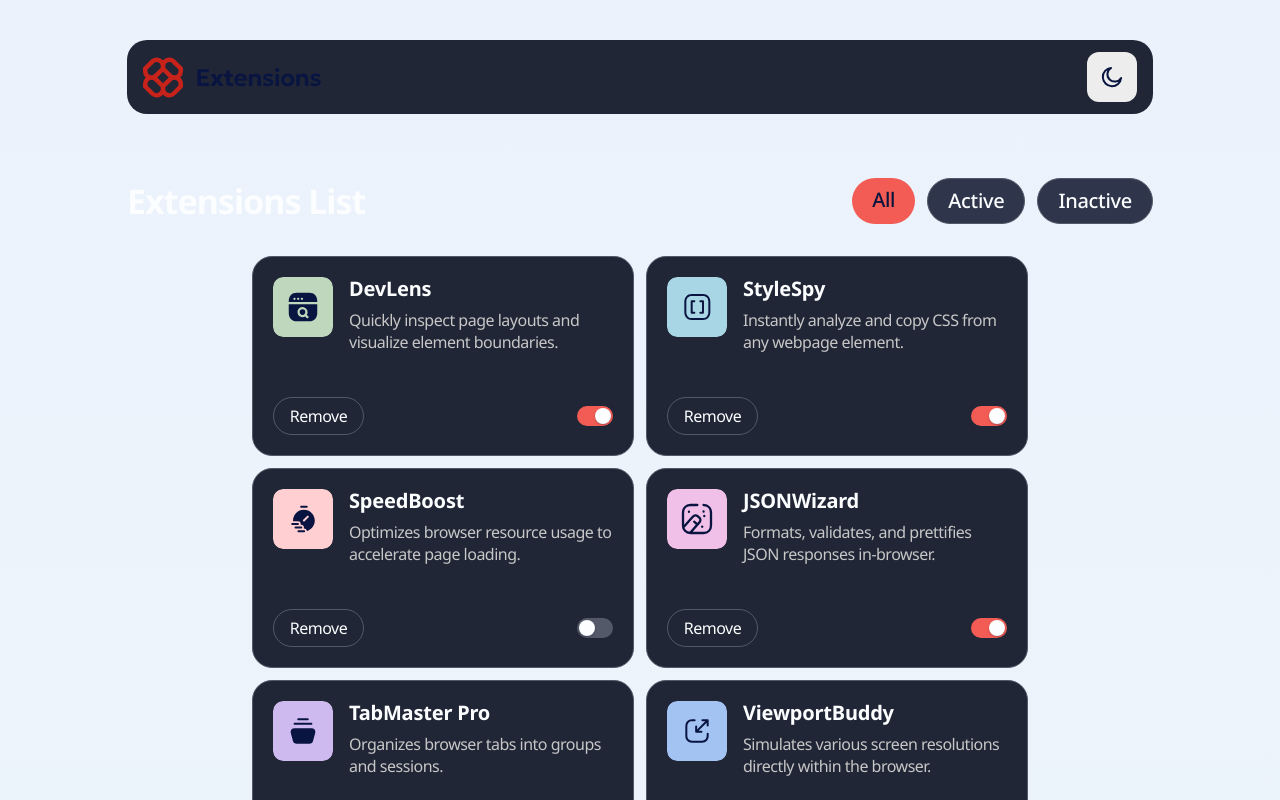
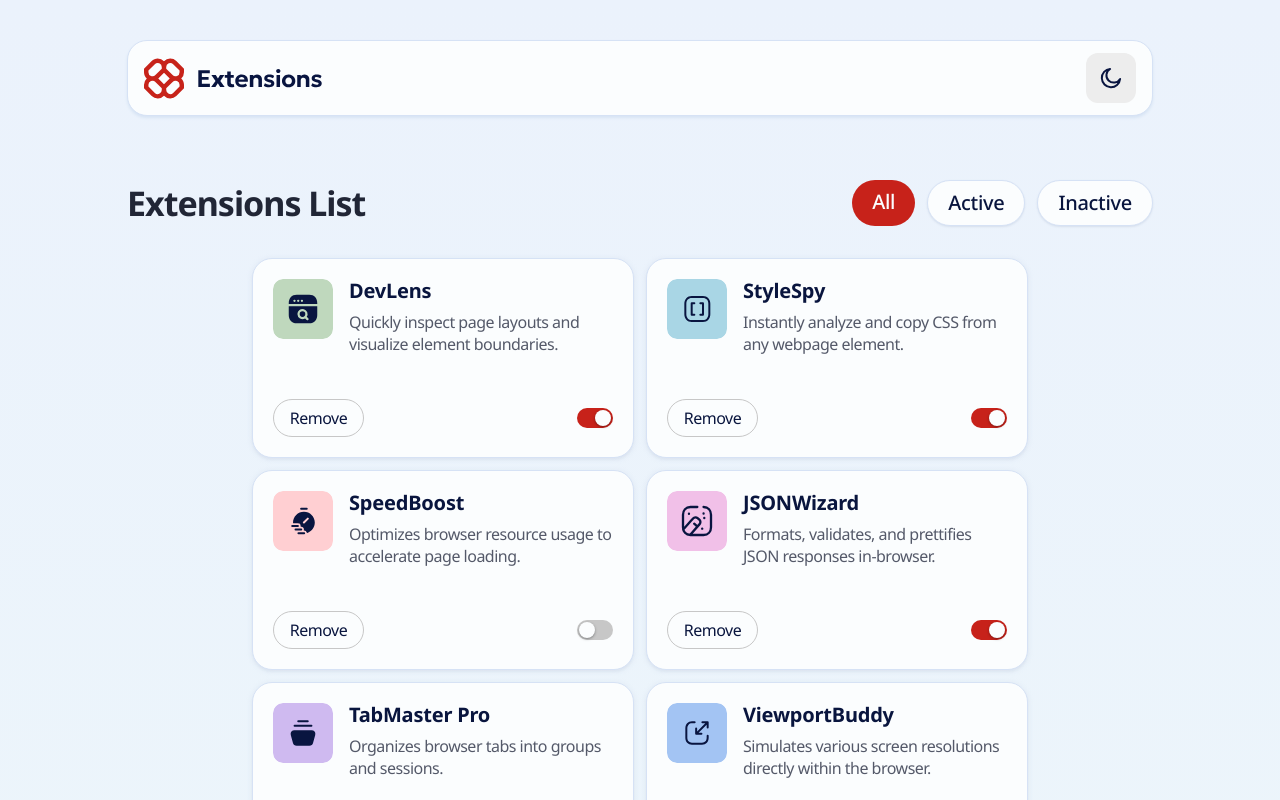
Before and after one commit to Shaimaa01/browser-extension-manager-ui, a React (Vite) app: page / in a window 1280 px wide. Shown: the top 800 px of the page. Built offline with nearby package versions, Linux system fonts and the light colour scheme.

Commit message:
feat(ui): implement light mode colors

```diff
--- a/src/App.jsx
+++ b/src/App.jsx
@@ -1,15 +1,13 @@
-// import ExtensionsList from "./components/ExtensionsList";
 import { ExtensionsList } from "./components/Extensions/ExtensionsList";
 import { Header } from "./components/header/header";
 import { ThemeProvider } from "./context/ThemeContext";
 
 function App() {
   return (
-<ThemeProvider>
-<Header/>
-{/* <ExtensionsList/> */}
-<ExtensionsList/>
-</ThemeProvider>
+    <ThemeProvider>
+      <Header />
+      <ExtensionsList />
+    </ThemeProvider>
   );
 }
 
--- a/src/components/Extensions/ExtensionCard.jsx
+++ b/src/components/Extensions/ExtensionCard.jsx
@@ -10,7 +10,7 @@ export function ExtensionCard({ extension, onToggle, onRemove}) {
   return (
     <div
 
-      className="w-[343px] md:w-[346px] xl:w-[382px] h-[200px] rounded-[20px] border flex flex-col  justify-between p-[20px] bg-Neutral-800 border-Neutral-600"
+      className="w-[343px] md:w-[346px] xl:w-[382px] h-[200px] rounded-[20px] border flex flex-col  justify-between p-[20px] bg-Neutral-0 dark:bg-Neutral-800 border-Neutral-200 dark:border-Neutral-600 shadow-[0_2px_2px_0_hsla(217,34%,82%,0.2),0_1px_5px_1px_hsla(217,34%,82%,0.22)] dark:shadow-none"
     >
       <div className="flex gap-[16px]">
         <ExtensionLogo src={extension.logo} alt={extension.name} />
--- a/src/components/Extensions/ExtensionInfo.jsx
+++ b/src/components/Extensions/ExtensionInfo.jsx
@@ -1,10 +1,10 @@
  export function ExtensionInfo({ name, description }) {
   return (
     <div className="flex flex-col gap-[8px]">
-      <h2 className="text-Neutral-0 font-bold text-[20px] leading-[120%] tracking-[-0.2px]">
+      <h2 className=" text-Neutral-900 dark:text-Neutral-0 font-bold text-[20px] leading-[120%] tracking-[-0.2px]">
         {name}
       </h2>
-      <p className="text-Neutral-300 text-[16px] leading-[140%] tracking-[-0.5px]">
+      <p className="text-Neutral-600 dark:text-Neutral-300 text-[16px] leading-[140%] tracking-[-0.5px]">
         {description}
       </p>
     </div>
--- a/src/components/Extensions/ExtensionsHeader.jsx
+++ b/src/components/Extensions/ExtensionsHeader.jsx
@@ -1,6 +1,6 @@
 export function ExtensionsHeader() {
   return (
-    <h1 className="text-center font-bold text-[34px] leading-[100%] tracking-[-1px] text-Neutral-0">
+    <h1 className="text-center font-bold text-[34px] leading-[100%] tracking-[-1px] text-Neutral-800 dark:text-Neutral-0 ">
       Extensions List
     </h1>
   );
--- a/src/components/Extensions/FilterButton.jsx
+++ b/src/components/Extensions/FilterButton.jsx
@@ -2,10 +2,10 @@ export function FilterButton({ filter, isActive, onClick }) {
   return (
     <button
       onClick={() => onClick(filter)}
-      className={`rounded-full px-[20px] pt-[8px] pb-[10px]  font-medium text-[20px] tracking-[-0.3px] leading-[140%] cursor-pointer ${
+      className={`rounded-full  px-[20px] pt-[8px] pb-[10px] focus:shadow-[0_0_0_2px_#FBFDFE,0_0_0_4px_#F25C54] focus:dark:shadow-[0_0_0_2px_#091540,0_0_0_4px_#F25C54] font-medium text-[20px] tracking-[-0.3px] leading-[140%] cursor-pointer ${
         isActive
-          ? "bg-Red-400 text-Neutral-900"
-          : "bg-Neutral-700 border border-Neutral-600 text-Neutral-0"
+          ? "bg-Red-700 dark:bg-Red-400 hover:bg-Red-500 text-Neutral-0 dark:text-Neutral-900"
+          : "bg-Neutral-0 dark:bg-Neutral-700  hover:dark:bg-Neutral-600 border border-Neutral-200 dark:border-Neutral-600 shadow-[0_1px_2px_0_hsla(217,28%,78%,0.4)] dark:shadow-none text-Neutral-900 dark:text-Neutral-0"
       }`}
       role="tab"
       aria-selected={isActive}
--- a/src/components/Extensions/RemoveButton.jsx
+++ b/src/components/Extensions/RemoveButton.jsx
@@ -2,7 +2,7 @@ export function RemoveButton({ onRemove, extensionName }) {
   return (
     <button
       onClick={onRemove}
-      className="w-[91px] h-[38px] rounded-full border py-[8px] px-[16px] border-Neutral-600 text-Neutral-0 text-[16px] leading-[140%] tracking-[-0.5px] flex justify-center items-center cursor-pointer"
+      className="w-[91px] h-[38px] rounded-full focus:shadow-[0_0_0_2px_#FBFDFE,0_0_0_4px_#F25C54]  focus:dark:shadow-[0_0_0_2px_#091540,0_0_0_4px_#F25C54] border py-[8px] px-[16px] border-Neutral-300 dark:border-Neutral-600 hover:bg-Red-700 hover:dark:bg-Red-400 hover:text-Neutral-0 hover:darK:text-Neutral-900 text-Neutral-900 dark:text-Neutral-0 text-[16px] leading-[140%] tracking-[-0.5px] flex justify-center items-center cursor-pointer"
       aria-label={`Remove ${extensionName}`}
     >
       Remove
--- a/src/components/Extensions/ToggleSwitch.jsx
+++ b/src/components/Extensions/ToggleSwitch.jsx
@@ -2,14 +2,14 @@ export function ToggleSwitch({ isActive, onToggle, label }) {
   return (
     <button
       onClick={onToggle}
-      className={`w-[36px] h-[20px] rounded-full p-[2px]  relative ${
-        isActive ? "bg-Red-400" : "bg-Neutral-600"
+      className={`w-[36px] h-[20px] rounded-full p-[2px] focus:shadow-[0_0_0_2px_#FBFDFE,0_0_0_4px_#F25C54]  focus:dark:shadow-[0_0_0_2px_#091540,0_0_0_4px_#F25C54] relative ${
+        isActive ? "bg-Red-700 dark:bg-Red-400 hover:bg-Red-500" : "bg-Neutral-300 dark:bg-Neutral-600"
       }`}
       aria-label={label}
       aria-pressed={isActive}
     >
       <span
-        className={` absolute w-[16px] h-[16px] rounded-full bg-Neutral-0 top-1/2 -translate-y-1/2   shadow-[0px_1px_2px_-1px_#09154099,0px_1px_3px_0px_#0A0D121A] transition-transform duration-300 ease-in-out cursor-pointer  ${
+        className={` absolute w-[16px] h-[16px] rounded-full bg-Neutral-0  top-1/2 -translate-y-1/2 shadow-[0_1px_3px_0_hsla(220,29%,5%,0.3),0_1px_2px_-1px_hsla(220,29%,5%,0.3)]  dark:drop-shadow-[0_1px_3px_0_hsla(220,29%,5%,0.1),0_1px_2px_-1px_hsla(227,75%,14%,0.6)] transition-transform duration-300 ease-in-out cursor-pointer  ${
           isActive ? "translate-x-0" : "-translate-x-[16px]"
         } `}
       />
--- a/src/components/header/Header.jsx
+++ b/src/components/header/Header.jsx
@@ -3,7 +3,7 @@ import { ThemeButton } from "./HeaderComponents/ThemeButton";
 
 export function Header() {
   return (
-    <header className="bg-Neutral-800 rounded-[10px] md:rounded-[20px] flex items-center justify-between py-[8px] md:py-[12px] px-[12px] md:px-[16px] ">
+    <header className="bg-Neutral-0 border border-Neutral-200 dark:border-Neutral-800 shadow-[0_2px_3px_0_hsla(213,55%,90%,1)] dark:shadow-none dark:bg-Neutral-800 rounded-[10px] md:rounded-[20px] flex items-center justify-between py-[8px] md:py-[12px] px-[12px] md:px-[16px] ">
       <Logo />
       <ThemeButton />
     </header>
--- a/src/components/header/HeaderComponents/ThemeButton.jsx
+++ b/src/components/header/HeaderComponents/ThemeButton.jsx
@@ -6,8 +6,8 @@ export function ThemeButton() {
 
   return (
     <button
-      className={`h-[50px] w-[50px]   flex justify-center items-center rounded-[12px] cursor-pointer transition-all duration-300 ${
-        theme === "dark" ? " bg-Neutral-700  " : "bg-Neutral-100  "
+      className={`h-[50px] w-[50px] focus:shadow-[0_0_0_2px_#FBFDFE,0_0_0_4px_#F25C54]  focus:dark:shadow-[0_0_0_2px_#091540,0_0_0_4px_#F25C54] flex justify-center items-center rounded-[12px] cursor-pointer transition-all duration-300 ${
+        theme === "dark" ? " bg-Neutral-700 hover:bg-Neutral-600 " : "bg-Neutral-100 hover:bg-Neutral-300 "
       }`}
       onClick={() => setTheme(theme === "dark" ? "light" : "dark")}
     >
--- a/src/context/ThemeContext.jsx
+++ b/src/context/ThemeContext.jsx
@@ -27,7 +27,7 @@ export function ThemeProvider({ children }) {
 
   return (
     <ThemeContext.Provider value={{ theme, setTheme, themeIcon }}>
-      <div className="min-h-screen flex flex-col gap-[40px] lg:gap-[64px] transition-all duration-300 bg-[linear-gradient(180deg,_#EBF2FC_0%,_#EEF8F9_100%)]  dark:bg-[linear-gradient(180deg,_#040918_0%,_#091540_100%)] pt-[24px] lg:pt-[40px]   pb-[64px]  px-[16px] md:px-[32px] xl:px-[127px]">
+      <div className="min-h-screen flex flex-col gap-[40px] lg:gap-[64px] transition-all duration-300 bg-[linear-gradient(180deg,_#EBF2FC_0%,_#EEFBF9_100%)]  dark:bg-[linear-gradient(180deg,_#040918_0%,_#091540_100%)] pt-[24px] lg:pt-[40px]   pb-[64px]  px-[16px] md:px-[32px] xl:px-[127px]">
         {children}
       </div>
     </ThemeContext.Provider>
```
